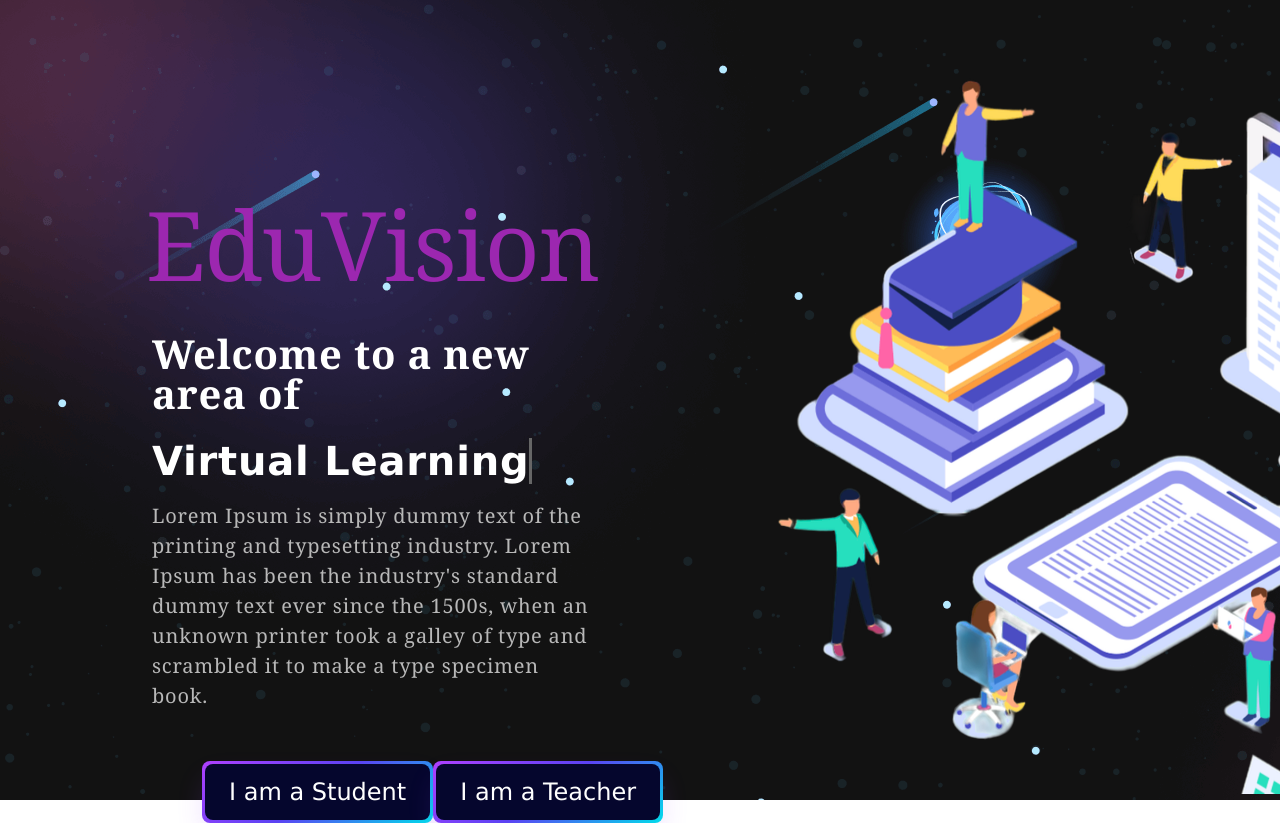
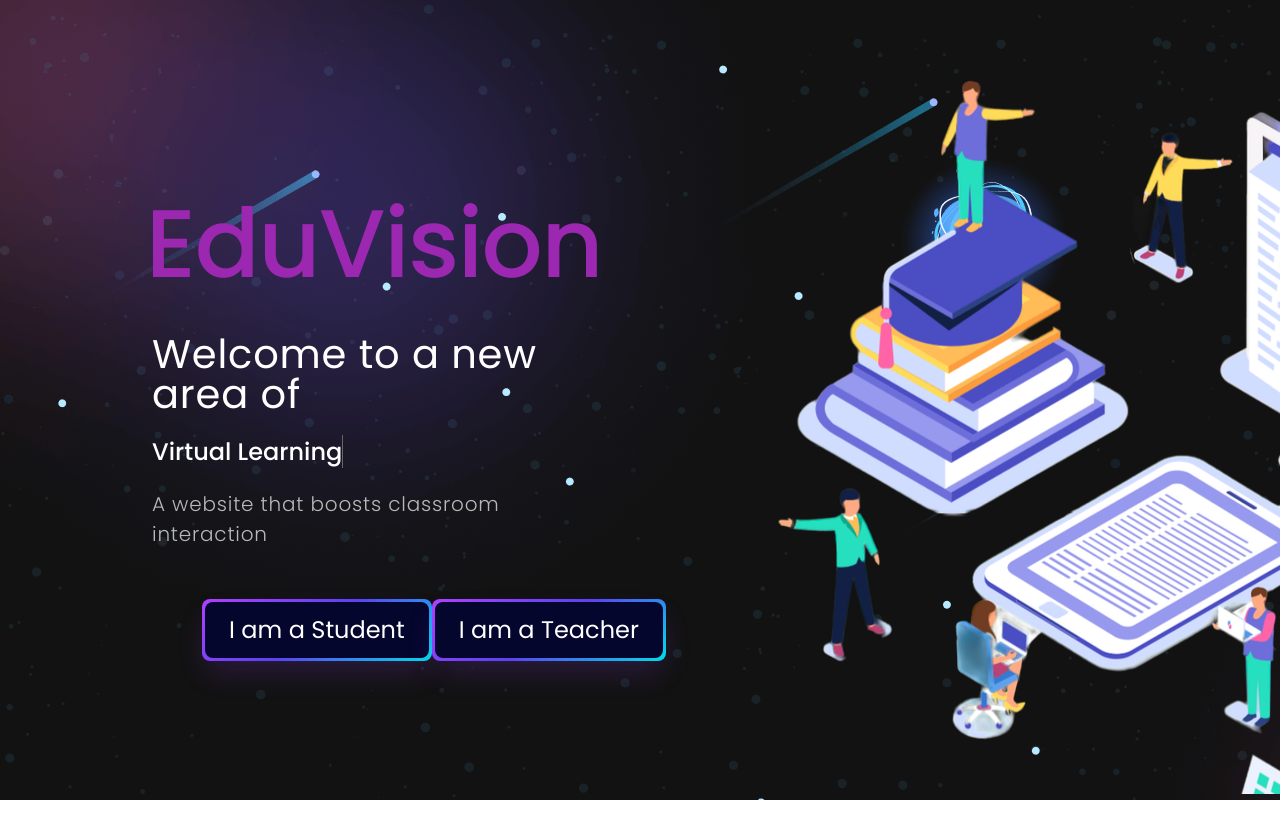
Before and after one commit to VietRocHack/EduVision, a React (Create React App) app: page / in a window 1280 px wide. After the commit the page ends 800 px from the top, so only its background shows below. Built offline with nearby package versions, Linux system fonts and the light colour scheme.

Commit message:
Hoang Le: final HomePage

```diff
--- a/src/pages/Home.css
+++ b/src/pages/Home.css
@@ -1,4 +1,5 @@
 
+@import url('https://fonts.googleapis.com/css2?family=Poppins:ital,wght@0,100;0,200;0,300;0,400;0,500;0,600;0,700;0,800;0,900;1,100;1,200;1,300;1,400;1,500;1,600;1,700;1,800&display=swap');
 
 /* CSS */
 .button-63 {
@@ -10,7 +11,7 @@
   box-sizing: border-box;
   color: #FFFFFF;
   display: flex;
-  font-family: Georgia, 'Times New Roman', Times, serif;
+  font-family: "Poppins", sans-serif;
   font-size: 20px;
   justify-content: center;
   line-height: 1em;
@@ -60,7 +61,9 @@
   box-sizing: border-box;
   color: #FFFFFF;
   display: flex;
-  font-family: Georgia, 'Times New Roman', Times, serif;
+  font-family: "Poppins", sans-serif;
+  font-weight: 300;
+  font-size: normal;
   font-size: 20px;
   justify-content: center;
   line-height: 1em;
@@ -106,17 +109,9 @@
 
 
 /************ Banner Css ************/
-/* .banner {
-  margin-top: 0;
-  padding: 260px 0 100px 0;
-  background-position: top center;
-  background-size: cover;
-  background-repeat: no-repeat;
-} */
-
 h1 {
   font-size: 40px;
-  font-family: Georgia, 'Times New Roman', Times, serif;
+  font-family: "Poppins", sans-serif;
   font-weight: 700;
   letter-spacing: 0.8px;
   line-height: 1;
@@ -126,7 +121,7 @@ h1 {
 
 p {
   color: #B8B8B8;
-  font-family: Georgia, 'Times New Roman', Times, serif;
+  font-family: "Poppins", sans-serif;
   font-size: 20px;
   letter-spacing: 0.8px;
   line-height: 1.5em;
--- a/src/pages/Home.js
+++ b/src/pages/Home.js
@@ -62,7 +62,7 @@ const Home = () => {
       }}>
 
         <Container sx={{width: "40%", padding: "60px", borderRadius: "30px", marginTop: "10%"}}>
-          <Typography variant="h1" color="secondary" gutterBottom sx={{fontFamily: 'Georgia, serif', animation: "leftright 5s linear infinite"}}>
+          <Typography variant="h1" color="secondary" gutterBottom sx={{fontFamily: 'Poppins, sans-serif', fontWeight: "500", animation: "leftright 5s linear infinite"}}>
             EduVision
           </Typography>
 
@@ -70,13 +70,13 @@ const Home = () => {
             <TrackVisibility>
               {({ isVisible }) =>
               <div className={isVisible ? "animate__animated animate__fadeIn" : ""}>
-                <h1>{`Welcome to a new area of`}</h1>
-                <h1>
+                <h1 style={{ fontFamily: 'Poppins, sans-serif', fontWeight: "400" }}>{`Welcome to a new area of`}</h1>
+                <h2>
                   <span className="txt-rotate" dataPeriod="1000" data-rotate='[ "Virtual Learning", "Instant Support", "Having Fun" ]'>
-                    <span className="wrap">{text}</span>
+                    <span className="wrap" style={{ fontFamily: 'Poppins, sans-serif', fontWeight: "500" }}>{text}</span>
                   </span>
-                </h1>
-                  <p>Lorem Ipsum is simply dummy text of the printing and typesetting industry. Lorem Ipsum has been the industry's standard dummy text ever since the 1500s, when an unknown printer took a galley of type and scrambled it to make a type specimen book.</p>
+                </h2>
+                  <p style={{ fontFamily: 'Poppins, sans-serif', fontWeight: "300" }}>A website that boosts classroom interaction</p>
               </div>
               }
             </TrackVisibility>
@@ -88,11 +88,11 @@ const Home = () => {
             margin: "50px",
           }}>
             <Link to="/joinmeeting" style={{ textDecoration: 'none' }}>
-              <button class="button-64" role="button"><span class="text">I am a Student</span></button>
+              <button class="button-64" role="button"><span class="text" style={{ fontFamily: 'Poppins, sans-serif', fontWeight: "400" }}>I am a Student</span></button>
             </Link>
 
             <Link to="/createmeeting" style={{ textDecoration: 'none' }}>
-              <button class="button-64" role="button"><span class="text">I am a Teacher</span></button>
+              <button class="button-64" role="button"><span class="text" style={{ fontFamily: 'Poppins, sans-serif', fontWeight: "400" }}>I am a Teacher</span></button>
             </Link>
           </Box>
 
```
